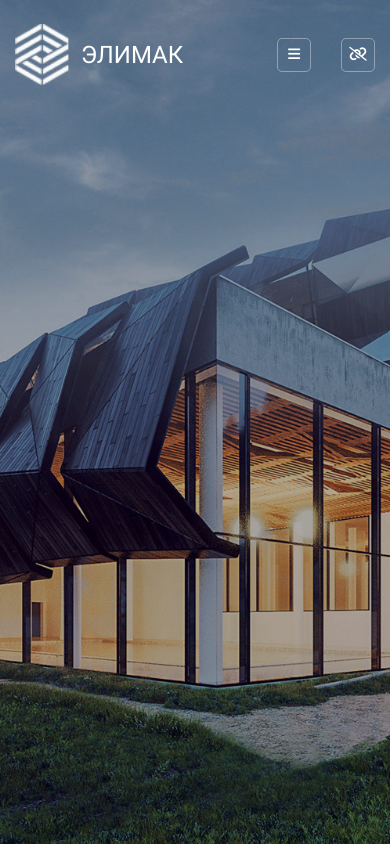
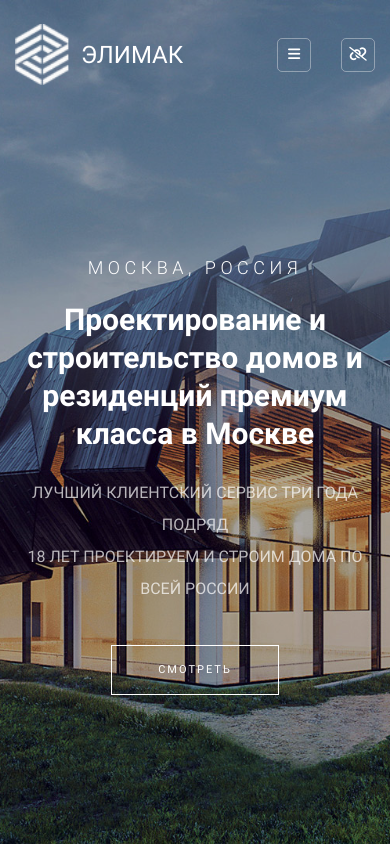
Before and after one commit to SergeyMalyuga/elimak-angular, an Angular app: page / in a window 390 px wide. Built offline with nearby package versions, Linux system fonts and the light colour scheme.

Commit message:
feat(hero.component): добавить hero__content адаптировать его под tablet/mobile

```diff
--- a/src/app/features/header/header.component.html
+++ b/src/app/features/header/header.component.html
@@ -22,7 +22,7 @@
         <a class="header-main__link-nav" href="#">Контакты</a>
       </li>
       <li class="header-main__item-nav-link">
-        <a class="header-main__link-nav" href="tel:+74992898812" aria-label="Позвонит нам">8 (499)289 88 12</a>
+        <a class="header-main__link-nav" href="tel:+74992898812" aria-label="Позвонит нам">8 (499) 289 88 12</a>
       </li>
     </ul>
   </nav>
--- a/src/app/features/hero/hero.component.html
+++ b/src/app/features/hero/hero.component.html
@@ -1 +1,11 @@
-<section class="hero"></section>
+<section class="hero">
+  <div class="hero__content container">
+    <h1 class="hero__title-main">
+      Проектирование и строительство домов и резиденций премиум класса в Москве
+    </h1>
+    <div class="hero__subtitle">Москва, Россия</div>
+    <p class="hero__description">Лучший клиентский сервис три года подряд</p>
+    <p class="hero__description">18 лет проектируем и строим дома по всей России</p>
+    <a class="hero__link-projects" href="#">Смотреть <span class="visually-hidden">проекты</span></a>
+  </div>
+</section>
--- a/src/app/features/hero/hero.component.scss
+++ b/src/app/features/hero/hero.component.scss
@@ -8,12 +8,93 @@
   background-repeat: no-repeat;
   background-size: cover;
   background-position: center;
+  padding-top: 109px;
+  z-index: 1;
 
   &::before {
     content: "";
     position: absolute;
+    top: 0;
+    left: 0;
     width: 100%;
     height: 100%;
     background-color: variables.$overlay-bg;
+    z-index: -1;
+  }
+
+  &__content {
+    height: 100%;
+    display: flex;
+    flex-direction: column;
+    justify-content: center;
+    align-items: center;
+  }
+
+  &__title {
+    &-main {
+      color: variables.$title-light-color;
+      font-size: 54px;
+      line-height: 56px;
+      font-weight: 700;
+      text-align: center;
+      margin-bottom: 24px;
+      order: 1;
+
+      @media (width <= 1199px) {
+        max-width:970px;
+        width: 100%;
+      }
+
+      @media (width <= 993px) {
+        max-width: 750px;
+        width: 100%;
+        font-size: 34px;
+        line-height: 38px;
+      }
+
+      @media (width <= 920px) {
+        font-size: 30px;
+      }
+    }
+  }
+
+  &__subtitle {
+    color: variables.$subtitle-light-color;
+    font-size: 18px;
+    line-height: 100%;
+    letter-spacing: 4.5px;
+    font-weight: 300;
+    text-transform: uppercase;
+    margin-bottom: 24px;
+    order: 0;
+  }
+
+  &__description {
+    color: variables.$text-color-light;
+    font-size: 16px;
+    line-height: 32px;
+    text-transform: uppercase;
+    opacity: 0.7;
+    text-align: center;
+    order: 2;
+
+    &:last-of-type{
+      margin-bottom: 40px;
+    }
+  }
+
+  &__link {
+    &-projects {
+      text-decoration: none;
+      color: variables.$hero-link-color;
+      border: 1px solid variables.$hero-link-border-color;
+      font-size: 11px;
+      line-height: 18px;
+      letter-spacing: 2px;
+      font-weight: 500;
+      text-transform: uppercase;
+      padding: 15px 46px;
+      order: 3;
+    }
   }
 }
--- a/src/styles/_variables.scss
+++ b/src/styles/_variables.scss
@@ -11,13 +11,19 @@ $color-blue-200: rgb(0 119 255);
 $overlay-bg: color.scale($color-black, $alpha: -70%);
 
 
-
 /* text */
 $text-color-primary: $color-grey-300;
+$text-color-light: $color-white;
 $text-color-logo: $color-white;
 
 /* link */
 $link-social: $color-white;
+
+/* title */
+$title-light-color: $color-white;
+
+/* subtitle */
+$subtitle-light-color: $color-white;
 
 // ==== COMPONENTS ====
 
@@ -34,6 +40,9 @@ $telegram-hover-color: $color-blue-100;
 $vk-hover-color: $color-blue-200;
 $header-nav-overlay: color.scale($color-black, $alpha: -40%);
 
+/* hero */
+$hero-link-color: $color-white;
+$hero-link-border-color: $color-white;
 
 
 // ==== TYPOGRAPHY ====
```
